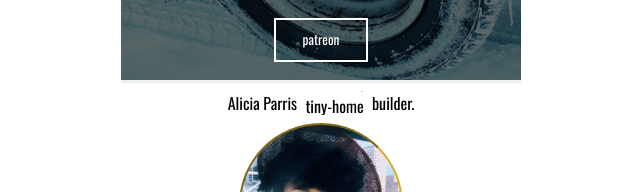
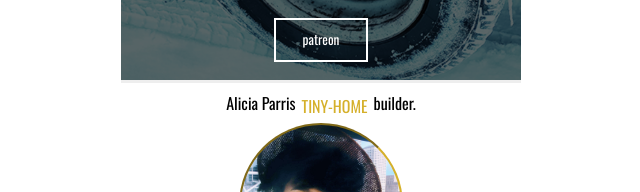
Before and after one commit to 1stofhername/react-link-tree, a React (Create React App) app: page / in a window 1280 px wide. Shown: the part 483-675 px from the top of the page, without its empty margins (319-959 px from the left). Built offline with nearby package versions, Linux system fonts and the light colour scheme.

Commit message:
Adds styling to attributes text.

```diff
--- a/src/App.css
+++ b/src/App.css
@@ -122,6 +122,9 @@ button:focus {
 
 .attributes-text{
   animation: switch 7s infinite;
+  text-transform: uppercase;
+  color:rgba(213, 176, 42, 1);
+
 }
 
 @keyframes switch {
--- a/src/components/ProfileImage.js
+++ b/src/components/ProfileImage.js
@@ -8,7 +8,7 @@ export default function ProfileImage () {
                 <p className="text">Alicia Parris</p>
                 <div className="attributes-container">
                 <div className="attributes-text" >
-                    <p>community</p><p>tiny-home</p><p>software</p>
+                    <p className="subtitle">community</p><p className="subtitle">tiny-home</p><p className="subtitle">software</p>
                 </div>
                 </div>
                 <p>builder.</p>
```
